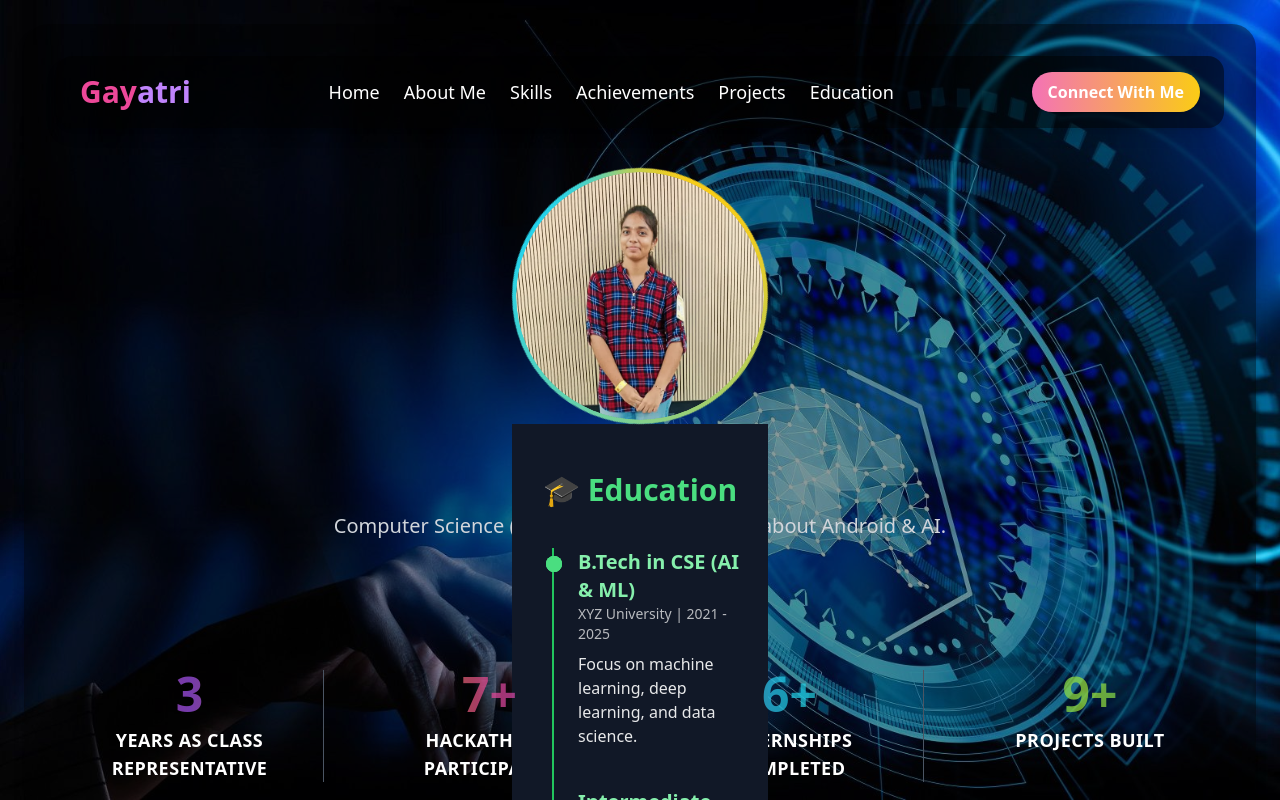
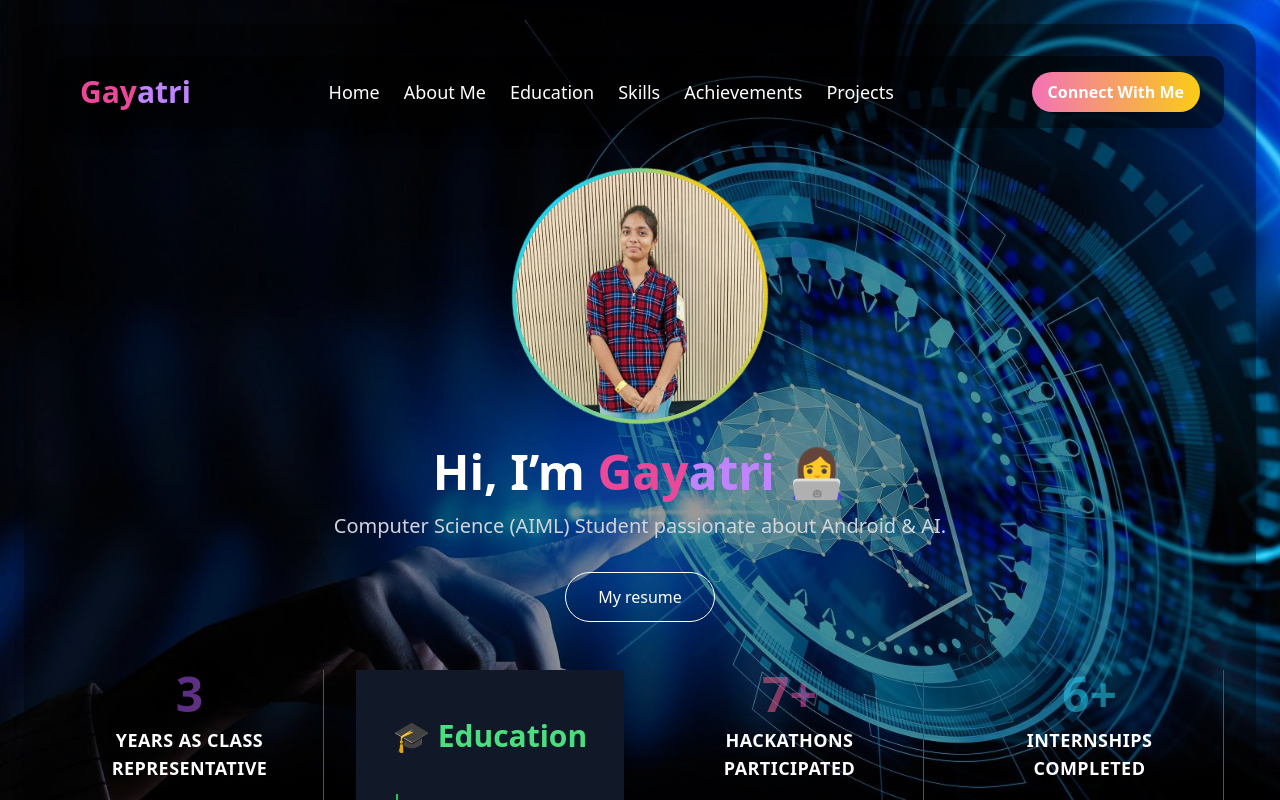
Before and after one commit to gayatrihub/my_port, a React (Create React App) app: page / in a window 1280 px wide. Shown: the top 800 px of the page. Built offline with nearby package versions, Linux system fonts and the light colour scheme.

Commit message:
Update App.js

```diff
--- a/src/App.js
+++ b/src/App.js
@@ -285,10 +285,11 @@ function App() {
     <ul className="flex flex-wrap gap-6 text-white font-medium text-lg">
       <li><a href="#hero" className="hover:text-pink-400">Home</a></li>
       <li><a href="#about" className="hover:text-pink-400">About Me</a></li>
+      <li><a href="#education" className="hover:text-green-400 transition">Education</a></li>
       <li><a href="#skills" className="hover:text-pink-400">Skills</a></li>
       <li><a href="#achievements" className="hover:text-pink-400">Achievements</a></li>
       <li><a href="#projects" className="hover:text-pink-400">Projects</a></li>
-      <li><a href="#education" className="hover:text-green-400 transition">Education</a></li>
+
     </ul>
     <a href="#contact" className="mt-4 sm:mt-0 bg-gradient-to-r from-pink-400 to-yellow-400 text-white font-bold py-2 px-4 rounded-full shadow hover:opacity-90 transition">
       Connect With Me
@@ -311,7 +312,7 @@ function App() {
       className="w-full h-full object-cover rounded-full shadow-[0_0_80px_rgba(255,192,203,0.2)]"
     />
   </div>
-   <EducationTimeline />
+
   {/* ✨ Caption below image */}
   <div className="absolute -bottom-10 left-1/2 transform -translate-x-1/2 text-lg font-bold tracking-wide animate-fade-in-up">
     <span className="bg-gradient-to-r from-pink-400 via-purple-400 to-blue-400 bg-clip-text text-transparent">
@@ -394,7 +395,7 @@ function App() {
       Years as Class Representative
     </p>
   </div>
-
+    <EducationTimeline />
   {/* Hackathons */}
   <div className="border-r border-gray-600 px-4">
     <h3 className="text-5xl font-extrabold bg-gradient-to-r from-yellow-400 via-pink-500 to-purple-500 bg-clip-text text-transparent animate-pulse">
```
